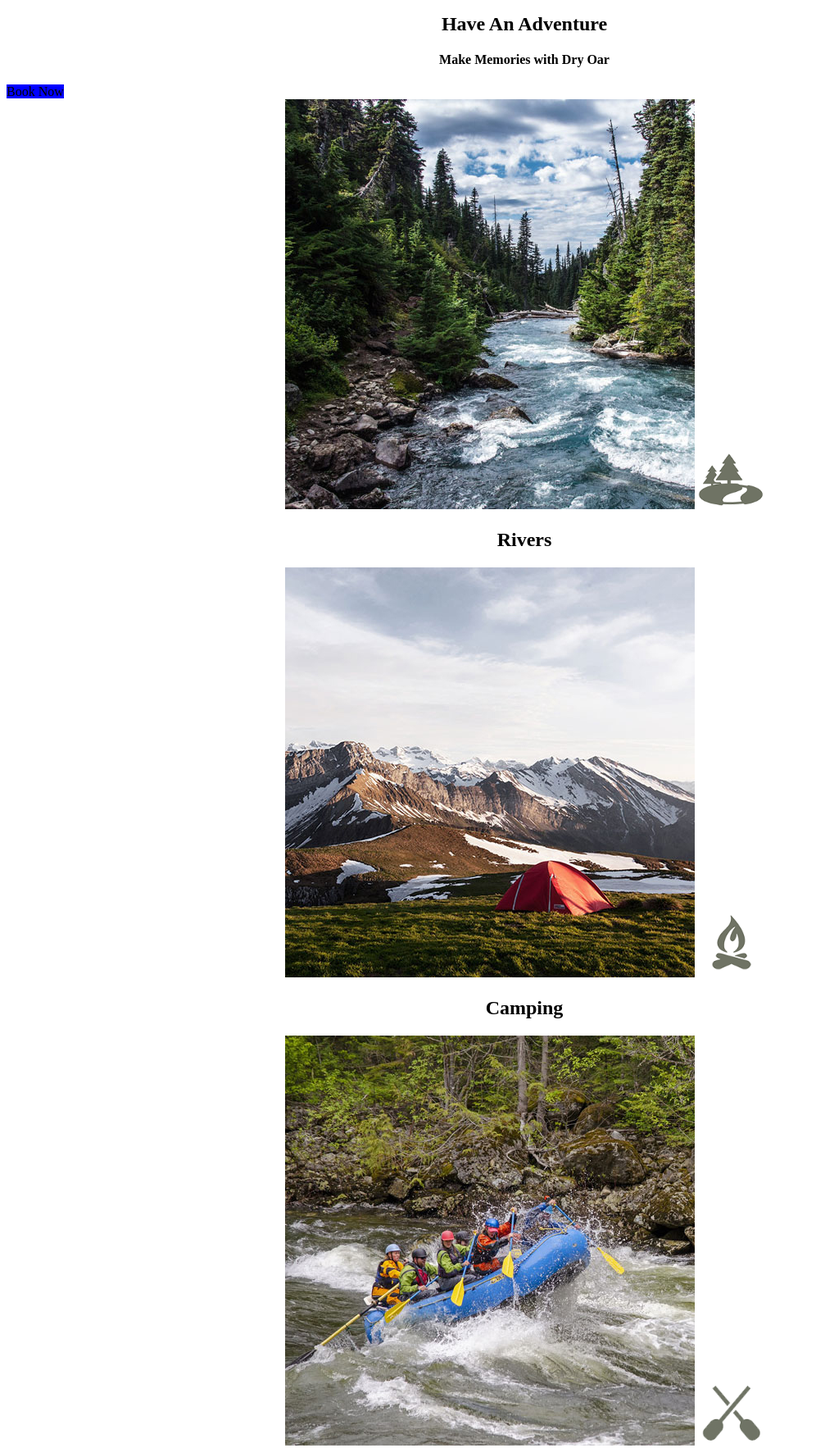
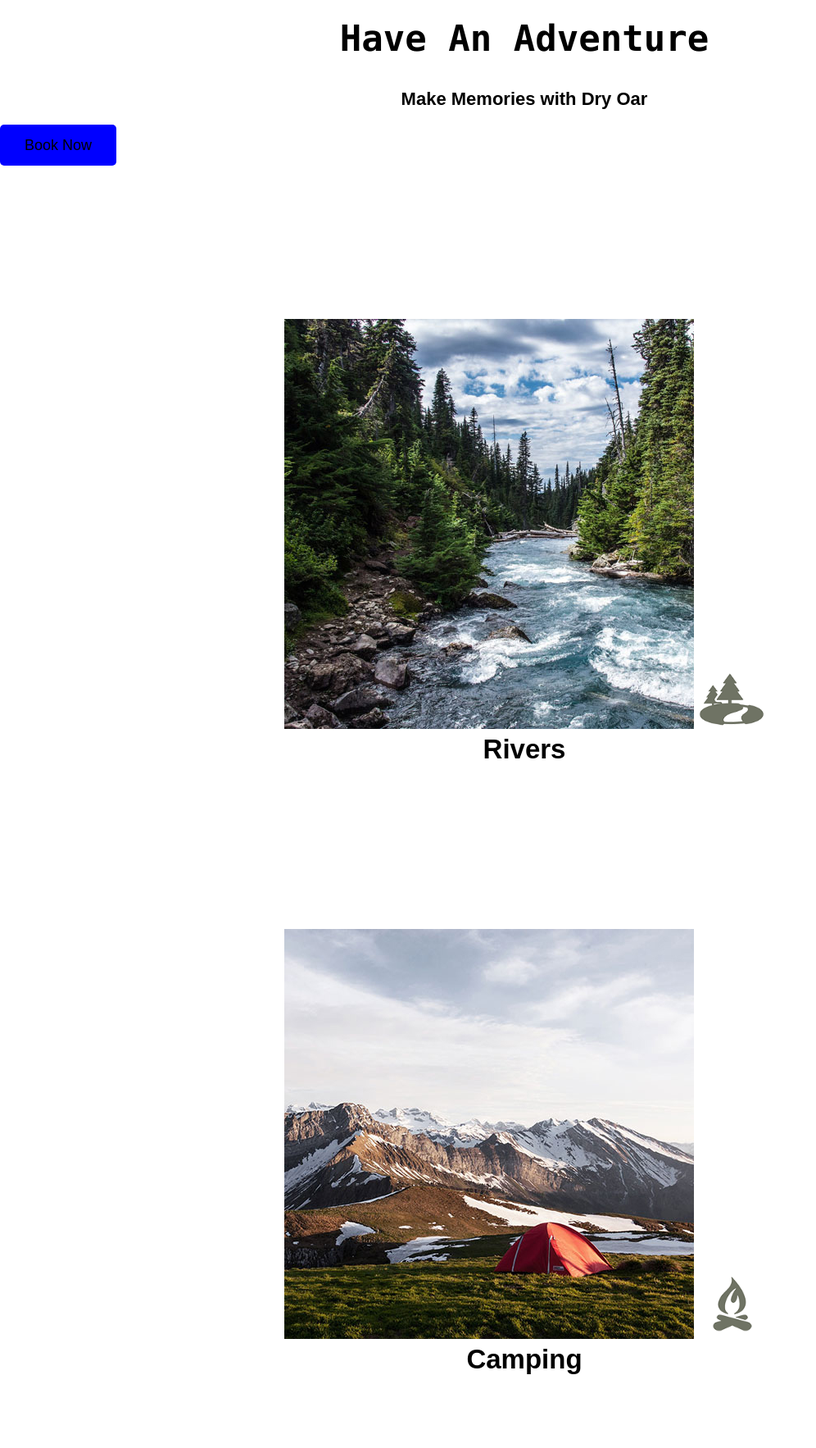
Before and after one commit to Mattvil04/wdd130, a plain HTML site: page wwr/index.html in a window 1280 px wide. Shown: the part 960-2726 px from the top of the page at 82% size, without its empty margins (0-996 px from the left). Drawn offline with Linux system fonts and the light colour scheme.

Commit message:
Added the update of home page

```diff
--- a/wwr/styles/style.css
+++ b/wwr/styles/style.css
@@ -6,6 +6,7 @@ nav a{
     text-align: center;
     color: black;
     text-decoration: none;
+    padding: 35px;
 }
 #hero-msg h1{
     text-align: center;
@@ -24,6 +25,13 @@ main section{
 }
 body{
     background-color: white;
+    font-family: 'Arial', 'Verdana','Helvetica', sans-serif;
+    font-size: 22px;
+    margin: 0;
+    padding: 0;
+}
+h2{
+    margin: 0;
 }
 header{
     background-color: aqua;
@@ -35,6 +43,10 @@ nav a:hover{
 }
 
 .book{
+    font-size: 18px;
+    padding: 15px 30px;
+    margin-top: 50px;
+    border-radius: 5px;
     text-decoration: none;
     color: black;
     background-color: blue
@@ -43,6 +55,10 @@ nav a:hover{
     color: white;
     background-color: blue;
     text-decoration: none;
+    font-size: 18px;
+    padding: 15px 30px;
+    margin-top: 50px;
+    border-radius: 5px;
  }
 .book:hover{
     background-color: blue;
@@ -57,11 +73,15 @@ nav a:hover{
     background-color:white ;
 }
 .msg{
+    padding: 35px;
     background-color: blueviolet;
+    line-height: 1.5em
 }
 footer{
     background-color:black ;
     color:white;
+    padding: 25px 50px;
+    margin-top: 200px;
 }
 footer a{
     color: blueviolet;
@@ -72,21 +92,32 @@ footer a :hover{
 }
 .home-title{
     color: black;
+    font-family:'Copperplate', 'Lucida Console','Monaco', fantasy;
+    font-size: 2em;
+    margin-top: 10px;
 }
 h4{
     color: black;
 }
 .msg h2{
     color: black;
+    font-family:'Copperplate', 'Lucida Console','Monaco', fantasy;
 }
 .msg p{
     color: black;
+    font-size: .8em;
+    padding-bottom: 15px;
+
 }
 .icon{
     width: 80px;
+    padding-top: 10px;
 }
 .logo{
     width: 80px;
+}
+#logo_link{
+    padding-top: 5px;
 }
 #hero-img{
     width: 100%;
@@ -97,3 +128,21 @@ footer p{
 footer p a:hover {
     text-decoration: underline;
 }
+footer .social img{
+       padding-top: 15px;
+}
+.rivers-card{
+    margin: 200px 0;
+}
+.camping-card{
+    margin: 200px 0;
+}
+.rapids-card {
+    margin: 200px 0;
+}
+.card-img {
+    border: 10px black;
+}
+main section img{
+    box-sizing: border-box;
+}
```
